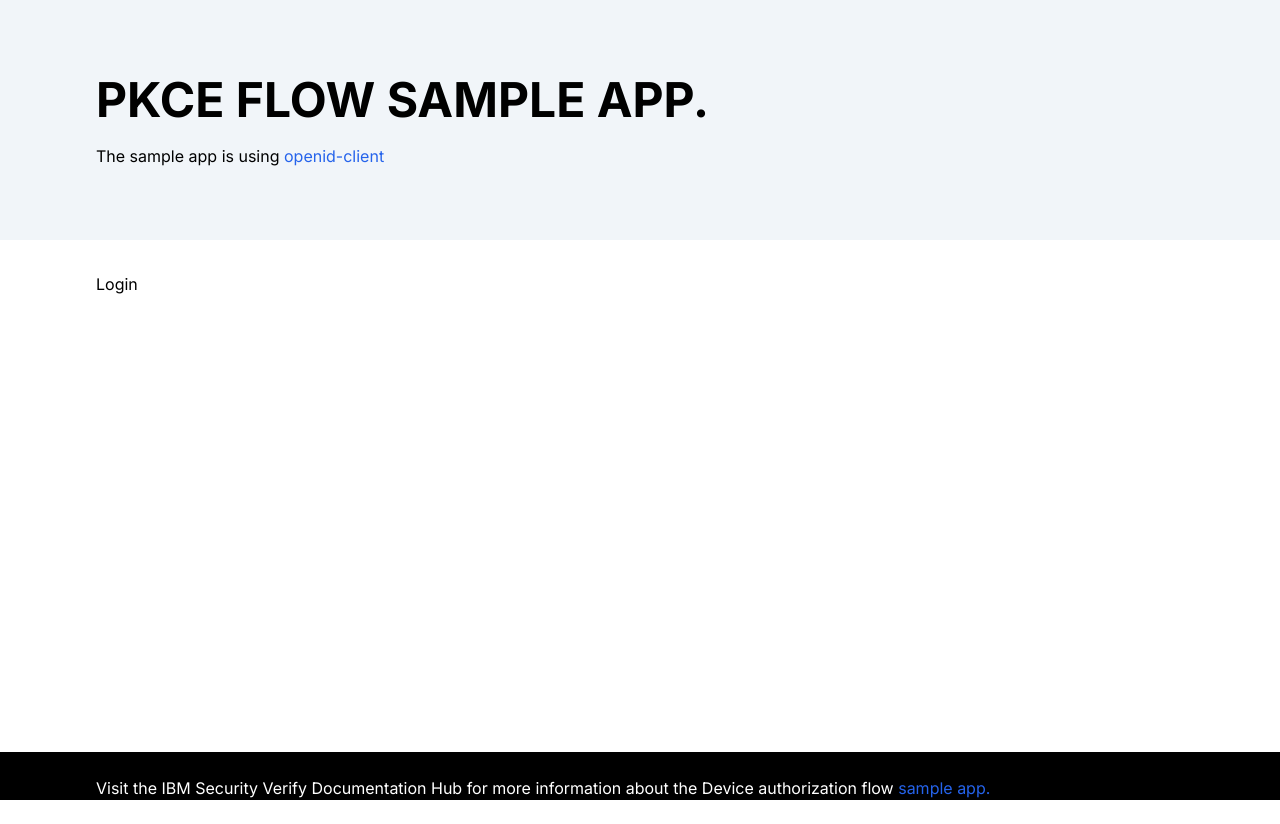
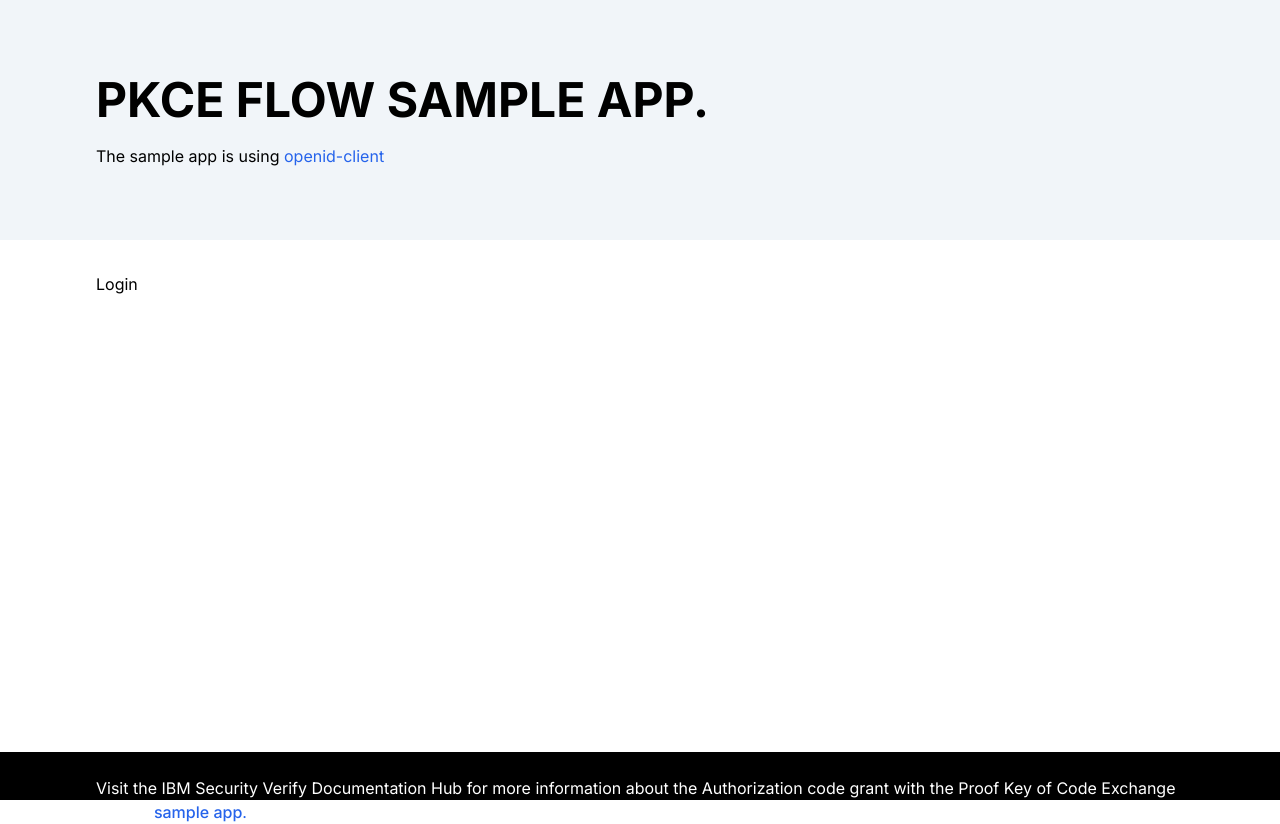
Before and after one commit to ygygy2022/developer-portal-sample-apps, a Next.js app in the folder pkce-sample-app/: page / in a window 1280 px wide. Before the commit the page ends 800 px from the top, so only its background shows below. Built offline with nearby package versions, Linux system fonts and the light colour scheme; no server answers.

Commit message:
PKCE update
change footer

```diff
--- a/pkce-sample-app/app/components/Footer.jsx
+++ b/pkce-sample-app/app/components/Footer.jsx
@@ -3,11 +3,11 @@ export default function Navbar(){
     return(
     <nav>
         <footer class="absolute inset-x-0 bottom-0 h-6 bg-black px-24 py-6 text-white">
-            <p>Visit the IBM Security Verify Documentation Hub for more information about the Device authorization flow <span
+            <p>Visit the IBM Security Verify Documentation Hub for more information about the Authorization code grant with the Proof Key of Code Exchange (PKCE) <span
             class="text-blue-600">
             <Link
-            href="https://docs.verify.ibm.com/verify/docs/developer-portal">
-                sample app</Link>.
+            href="https://docs.verify.ibm.com/verify/docs/developer-portal" class="font-medium">
+            sample app</Link>.
             </span>
             </p>
         </footer>
```
